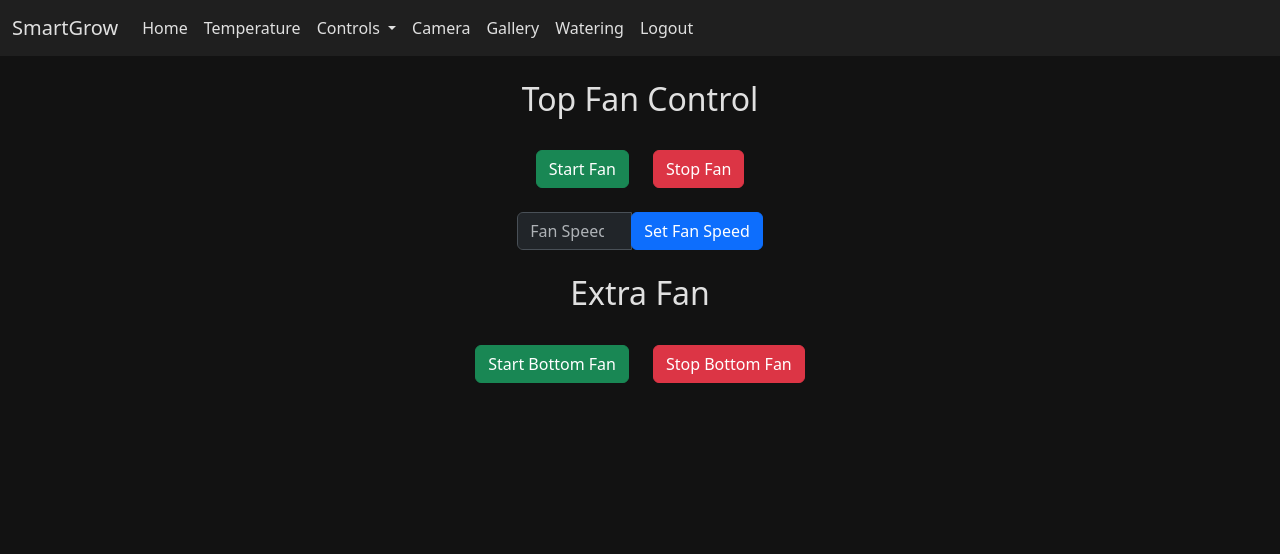
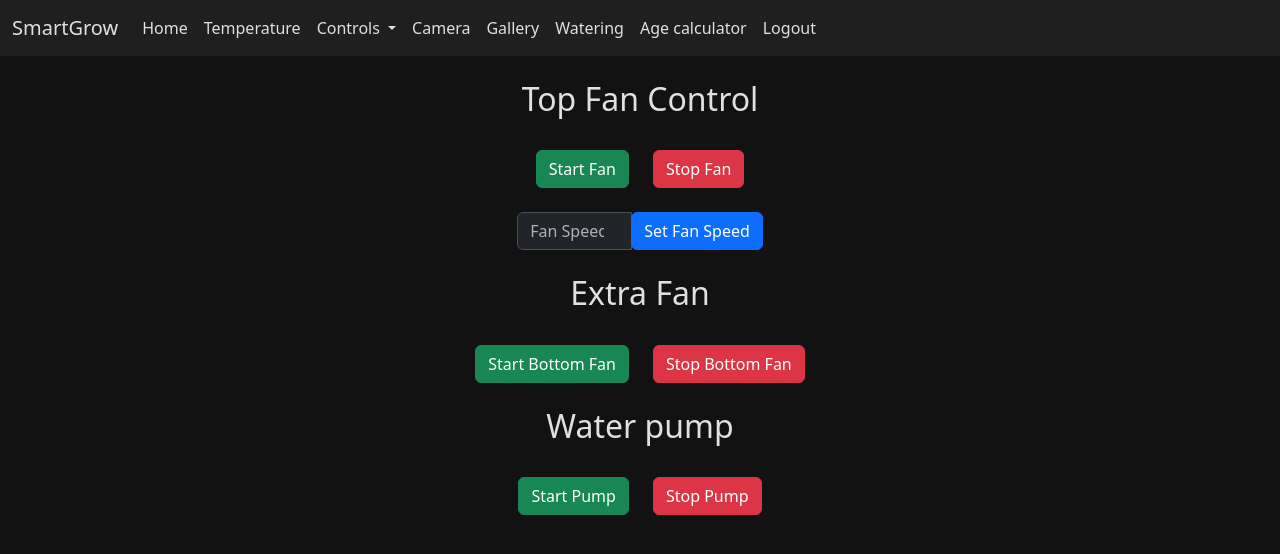
Before and after one commit to JavierVolpe/SmartGrow, a Flask app: page /fan_control in a window 1280 px wide. Shown: the top 554 px of the page. Run offline with Flask 3, Linux system fonts and the light colour scheme; a user stored in the database is signed in.

Commit message:
Added pump control

```diff
--- a/templates/base.html
+++ b/templates/base.html
@@ -8,6 +8,7 @@
     <link href="https://cdn.jsdelivr.net/npm/bootstrap@5.3.3/dist/css/bootstrap.min.css" rel="stylesheet" integrity="sha384-QWTKZyjpPEjISv5WaRU9OFeRpok6YctnYmDr5pNlyT2bRjXh0JMhjY6hW+ALEwIH" crossorigin="anonymous">
     <!-- Bootstrap JS Bundle (includes Popper) -->
     <script src="https://cdn.jsdelivr.net/npm/bootstrap@5.3.3/dist/js/bootstrap.bundle.min.js" integrity="sha384-YvpcrYf0tY3lHB60NNkmXc5s9fDVZLESaAA55NDzOxhy9GkcIdslK1eN7N6jIeHz" crossorigin="anonymous"></script>
+<link rel="icon" href="static/favicon.ico" type="image/x-icon">
 
     <style>
         body {
@@ -85,6 +86,7 @@
 
 
                         <a class="nav-link {% if active_menu == 'watering' %} active-link {% endif %}" href="/watering">Watering</a>
+                        <a class="nav-link {% if active_menu == 'calculate' %} active-link {% endif %}" href="/calculate">Age calculator</a>
 
 
                         <a class="nav-link" href="/logout">Logout</a>
--- a/templates/fan_control.html
+++ b/templates/fan_control.html
@@ -65,7 +65,27 @@
         </div>
     </div>
 
+    <div class="container-fluid">
+        <!-- Pump Control Heading -->
+        <div class="row justify-content-center mt-4">
+            <div class="col-12 text-center">
+                <h2>Water pump</h2>
+            </div>
+        </div>
 
+    <!-- Buttons to Control Pump -->
+    <div class="row justify-content-center my-4">
+        <div class="col-auto">
+            <form action="{{ url_for('start_pump') }}" method="post">
+                <button type="submit" class="btn btn-success">Start Pump</button>
+            </form>
+        </div>
+        <div class="col-auto">
+            <form action="{{ url_for('stop_pump') }}" method="post">
+                <button type="submit" class="btn btn-danger">Stop Pump</button>
+            </form>
+        </div>
+    </div>
 
 
 
```
